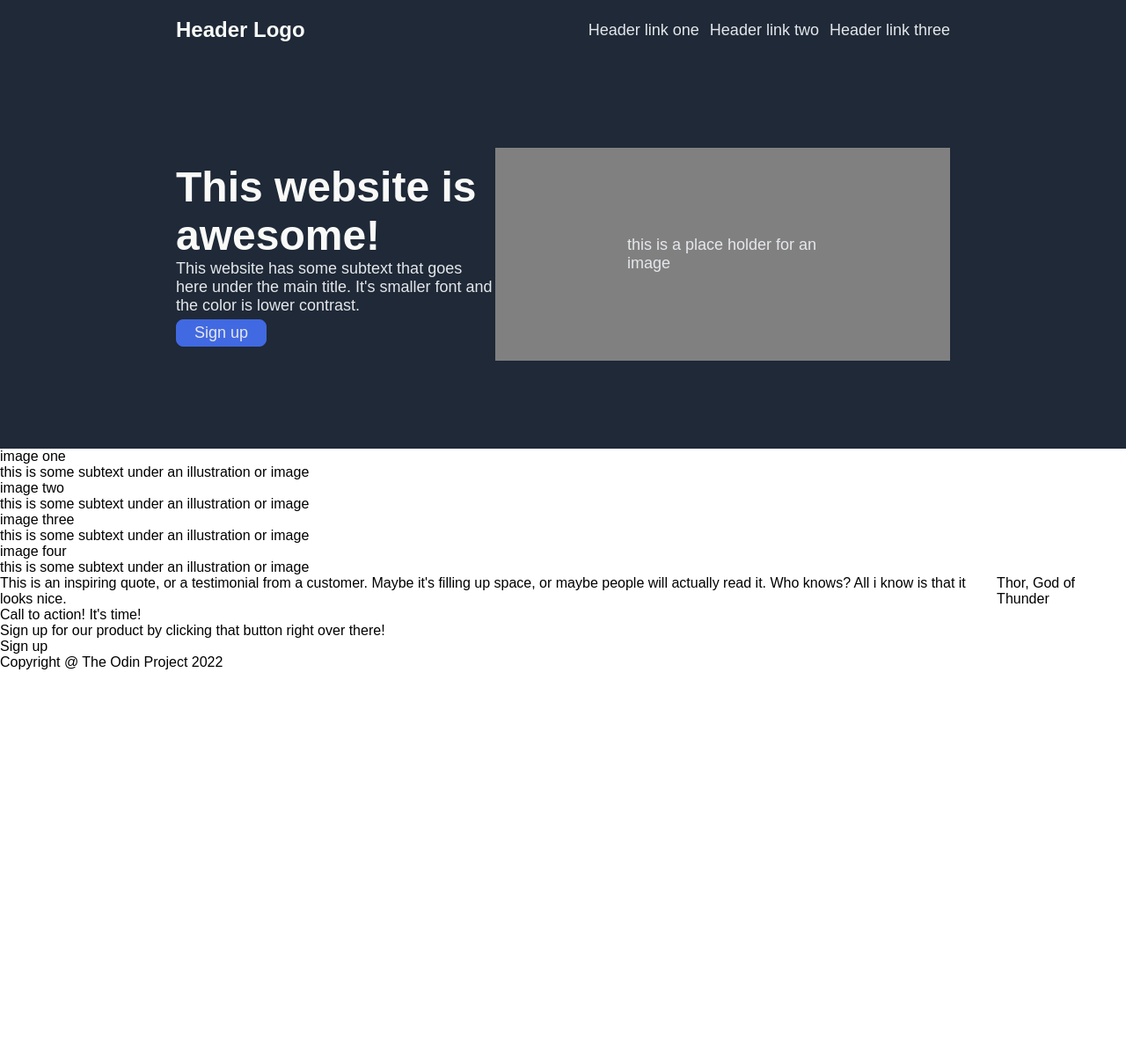
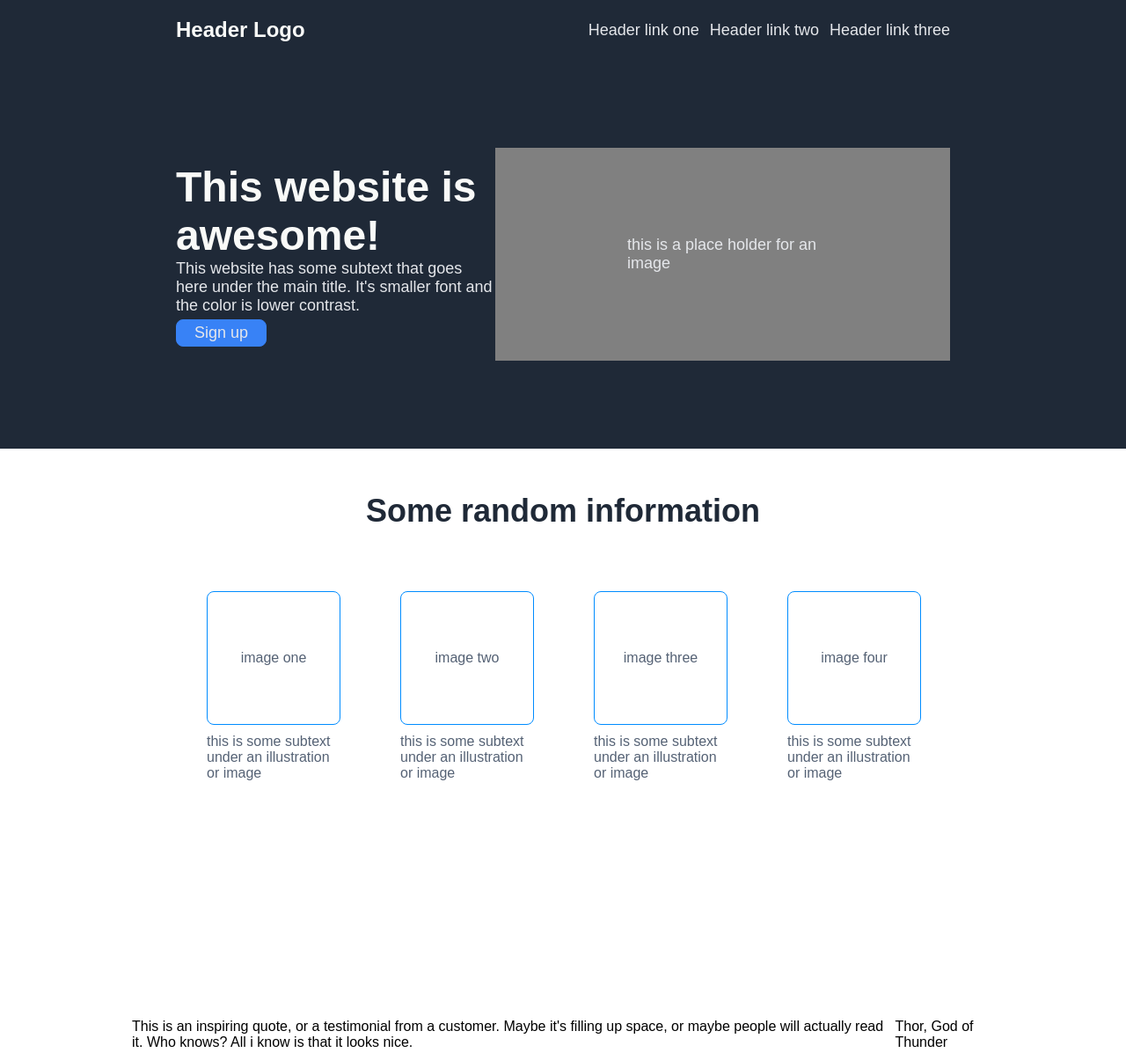
Before and after one commit to Carrscot/landing-page, a plain HTML site: page index.html in a window 1280 px wide. Shown: the top 1197 px of the page at 88% size. Drawn offline with Linux system fonts and the light colour scheme.

Commit message:
Create sectional divs in content section in index.html, add css properties in style.css

```diff
--- a/index.html
+++ b/index.html
@@ -31,21 +31,28 @@
 </div>
 
 
-<div class="content"></div>
-    <div>image one</div>
-    <div>this is some subtext under an illustration or image</div>
-    <div>image two</div>
-    <div>this is some subtext under an illustration or image</div>
-    <div>image three</div>
-    <div>this is some subtext under an illustration or image</div>
-    <div>image four</div>
-    <div>this is some subtext under an illustration or image</div>
+<div class="content">
+    <div class="content-title">Some random information</div>
+    <div class="content-body">
+        <div class="img-desc"><div class="c-img">image one</div>
+        <div>this is some subtext under an illustration or image</div>
+            </div>
+        <div class="img-desc"><div class="c-img">image two</div>
+        <div>this is some subtext under an illustration or image</div>
+            </div>
+        <div class="img-desc"><div class="c-img">image three</div>
+        <div>this is some subtext under an illustration or image</div>
+            </div>
+        <div class="img-desc"><div class="c-img">image four</div>
+        <div>this is some subtext under an illustration or image</div>
+            </div>
+    </div>
 </div>
 
-
 <div class="quote">
-    <div> This is an inspiring quote, or a testimonial from a customer. Maybe it's filling up space, or maybe people will actually read it. Who knows? All i know is that it looks nice.</div>
+    <div class="quote-content"><div> This is an inspiring quote, or a testimonial from a customer. Maybe it's filling up space, or maybe people will actually read it. Who knows? All i know is that it looks nice.</div>
     <div>Thor, God of Thunder</div>
+    </div>
 </div>
 
 
--- a/style.css
+++ b/style.css
@@ -10,7 +10,7 @@ body {
 .header {
     display: flex;
     justify-content: space-between;
-    padding: 20px 200px 20px 200px;
+    padding: 20px 200px;
     background-color: #1f2937;
     align-items: center;
 }
@@ -28,6 +28,7 @@ ul {
     padding: 0;
     gap: 12px;
 }
+
 
 a {
     text-decoration: none;
@@ -53,7 +54,7 @@ a {
 
 .t-one {
     font-size: 48px;
-    font-weight: bolder;
+    font-weight: 900;
     color: #F9FAF8;
 }
 
@@ -68,8 +69,8 @@ a {
 }
 
 button {
-    background: royalblue;
-    border: 1px solid royalblue;
+    background: #3882F6;
+    border: 1px solid #3882F6;
     padding: 4px 20px;
     border-radius: 8px;
     color: #E5E7EB;
@@ -79,10 +80,55 @@ button {
 
 .content {
     display: flex;
+    flex-direction: column;
+    padding: 0px 0px 100px 0px;
+}
+
+.content-title {
+    display: flex;
+    justify-content: center;
+    padding: 50px 0px;
+    font-size: 36px;
+    font-weight: 900;
+    color: #1f2937;
+}
+
+.content-body {
+    display: flex;
+    justify-content: space-around;
+    padding: 0px 200px;
+    align-items: center;
+    font-size: 16px;
+    color: #556275
+}
+
+.c-img {
+    display: flex;
+    justify-content: center;
+    align-items: center;
+    height: 150px;
+    width: 150px;
+    margin-bottom: 10px;
+    border: 1px solid rgb(0, 140, 255);
+    border-radius: 8px;
+}
+
+.img-desc {
+    padding: 10px;
+    margin: 10px;
+    width: 150px;
+    height: auto;
 }
 
 .quote {
     display: flex;
+    padding: 150px;
+}
+
+.quote-content {
+    display: flex;
+    justify-content: center;
+    align-items: center;
 }
 
 .sign {
```
